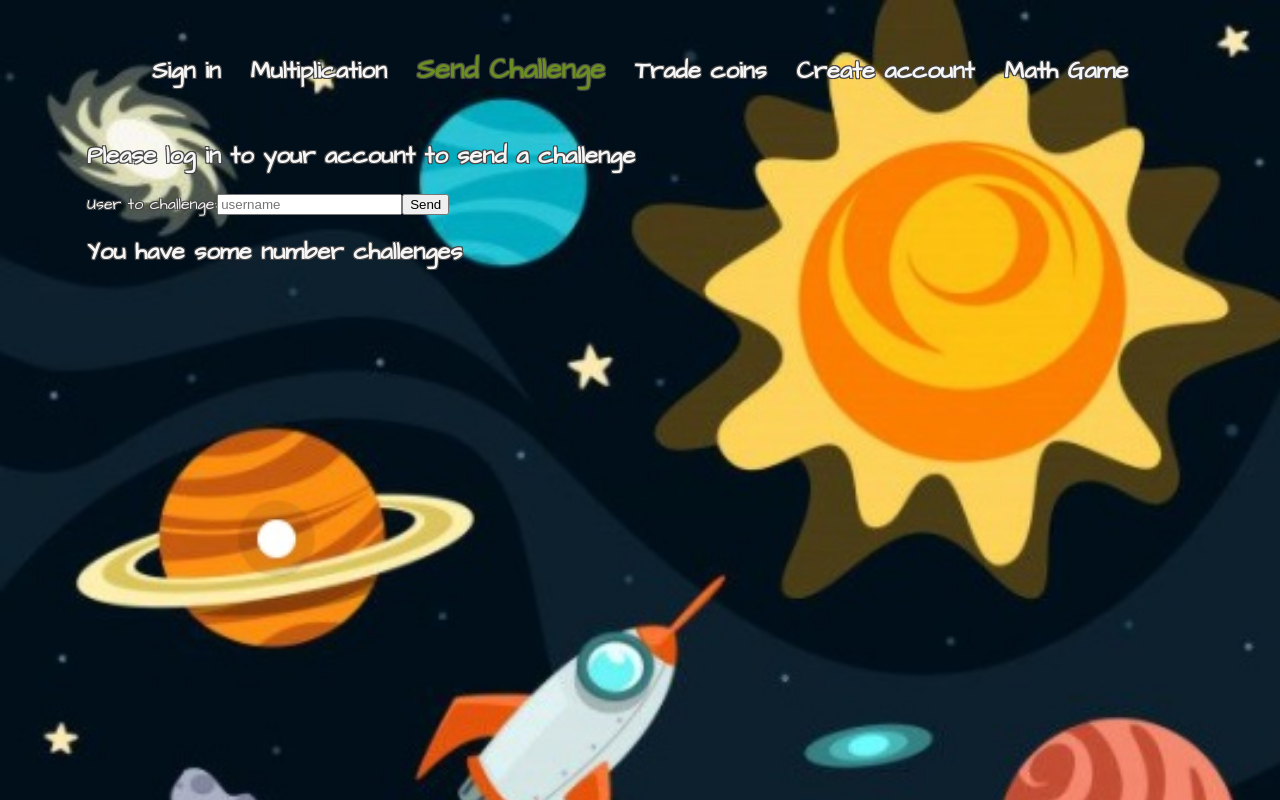
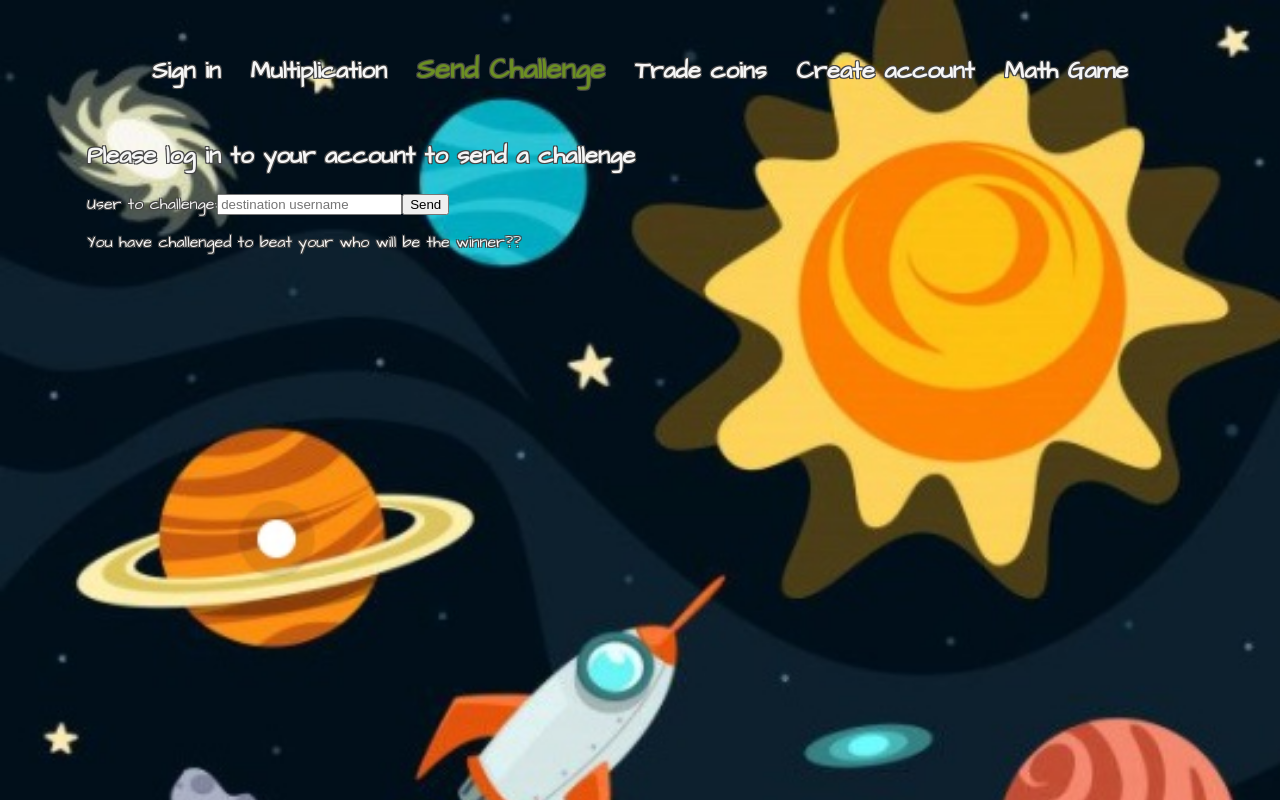
Before and after one commit to MaiteArp/pinnacle-frontend, a React (Create React App) app: page /Challenge in a window 1280 px wide. Built offline with nearby package versions, Linux system fonts and the light colour scheme.

Commit message:
adds sending and getting challenges

```diff
--- a/src/Pages/Challenge.tsx
+++ b/src/Pages/Challenge.tsx
@@ -1,12 +1,60 @@
-import * as React from 'react';
+import React, { useRef } from "react";
 import { RouteComponentProps} from 'react-router';
 import { Link } from 'react-router-dom';
+import { ChallengeData, LoggedInUser } from '../Router';
+import axios from 'axios';
 
 //import Title from '~/Components/Title'; // what would this be?
 
-interface Props extends RouteComponentProps {}
+interface Props extends RouteComponentProps {
+    loggedInUser: LoggedInUser|null;
+    inChallenge: ChallengeData|null;
+    //outChallenge: ChallengeData|null;
+    //setOutChallenge: React.Dispatch<React.SetStateAction<ChallengeData|null>>;
+    checkChallenge: () => void;
 
-const Challenge = ({ history }: Props) => {
+}
+
+type ChallengeFormData = {
+    challenged: string;
+    best_time: number;
+}
+
+
+const Challenge = ({ history, loggedInUser, inChallenge }: Props) => {
+
+    const onChallengeSent = async (event: React.FormEvent<HTMLFormElement>) => {
+        event.preventDefault();
+        await sendNewChallenge({
+            "challenged": String(challengedInput.current?.value),
+            "best_time": Number(loggedInUser?.best_time)
+        });
+    };
+
+
+    const challengedInput = useRef<HTMLInputElement>(null);
+
+
+    const sendNewChallenge = (newChallengeData: ChallengeFormData) => {
+        if (loggedInUser !== null && loggedInUser.best_time !== null){
+            axios.post(`${process.env.REACT_APP_BACKEND_URL}/challenges`, newChallengeData,
+            {
+                params: {
+                    format: 'json',
+                }
+            })
+                .then((response) => {
+                    console.log('success! New challenge sent');
+                    console.log(response.data);
+                })
+                .catch((error) => {
+                    console.log('Oops! try again', error);
+                    console.log(error?.response?.data);
+                });
+            }
+        };
+
+
     return (
     <div>
         <header>
@@ -19,22 +67,36 @@ const Challenge = ({ history }: Props) => {
             <Link to='/'>Math Game</Link>
             </nav>
         </header>
-
         <div>
+            {/* might wat to make this display again only after winner has been sorted out */}
             <section>
                 <h2>Please log in to your account to send a challenge</h2>
-                <label>User to challenge:</label>
-                <input
-                placeholder='username'
-                required
-                />
-                <button> Send </button>
+                <form onSubmit={onChallengeSent}>
+                    <label>User to challenge:</label>
+                    <input
+                    name="challenged"
+                    id="challenged"
+                    ref={challengedInput}
+
+                    placeholder='destination username'
+                    required
+                    />
+                    <button type='submit'> Send </button>
+                </form>
             </section>
+            {/* {outChallenge !== null ? (): null} */}
             <section>
-                <h2>You have {'some number'} challenges</h2>
+                <p> You have challenged {} to beat your {loggedInUser?.best_time}
+                who will be the winner?? </p>
             </section>
+
+            {inChallenge !== null ? ( <section>
+            <h2>You have a new challenge from {} can you beat their best time of {}?</h2>
+            <button>Accept</button>
+            <button>Decline</button>
+            </section>): null}
         </div>
-    </div> //I want this to be buttons
+    </div>
     );
 };
 
--- a/src/Pages/Home.tsx
+++ b/src/Pages/Home.tsx
@@ -5,7 +5,7 @@ import Question from "../components/Question"
 import BestTime from "../components/BestTime"
 import Clock from "../components/Clock"
 import Treasure from "../components/Treasure"
-import { LoggedInUser } from '../Router';
+import { ChallengeData, LoggedInUser } from '../Router';
 import { RouteComponentProps } from 'react-router';
 
 
@@ -17,14 +17,16 @@ interface Props extends RouteComponentProps {
     setLoggedInUser: React.Dispatch<React.SetStateAction<LoggedInUser|null>>;
     coins: number;
     setCoins: React.Dispatch<React.SetStateAction<number>>;
+    inChallenge: ChallengeData|null;
+    checkChallenge: () => void;
 }
 
-const Home = ({loggedInUser, setLoggedInUser, coins, setCoins}: Props) => {
+const Home = ({loggedInUser, setLoggedInUser, coins, setCoins, checkChallenge, inChallenge}: Props) => {
 //{ history }: Props
 
     const [answer, setAnswer] = useState(0); // answer is the answer to the multiplication question ...
     const [number, setNumber] = useState(0); // this is the current question
-    //const [coins, setCoins] = useState(0);
+
     const [gameOver, setGameOver] = useState(true);
     const [gameStarted, setGameStarted] = useState(false);
     const [multipleA, setMultipleA] = useState(0);// need one for each number so we can show it
@@ -35,8 +37,7 @@ const Home = ({loggedInUser, setLoggedInUser, coins, setCoins}: Props) => {
 
     const [count, setCount] = useState(0);
     const [userName, setUserName] = useState<string|null>(null);
-    //const [treasure, setTreasure] = useState(0); //these are the coins for the user in particular
-    //const
+
 
     const startGame = () => {
 
@@ -126,9 +127,11 @@ const Home = ({loggedInUser, setLoggedInUser, coins, setCoins}: Props) => {
         }
     };
 
+
     useEffect (() => {
         if (loggedInUser !== null) {
             collectTreasure();
+            checkChallenge();
             setUserName(loggedInUser.name);
             setBestTime(loggedInUser.best_time);
         }
@@ -158,6 +161,7 @@ const Home = ({loggedInUser, setLoggedInUser, coins, setCoins}: Props) => {
             </div>
             {/* a terniary to show the user's 'name'Math Game if there is a user */}
             <h1> {userName !== null ? userName + "'s" : ""} Math Game</h1>
+            {inChallenge !== null ? ( <h2> You've been challenged </h2>): null}
             </section>
 
             <section className='middle'>
@@ -169,7 +173,7 @@ const Home = ({loggedInUser, setLoggedInUser, coins, setCoins}: Props) => {
 
                 <div className='prompt'>
                 {!gameOver ? ( <Question multipleA={multipleA} multipleB={multipleB} finalAnswer={finalAnswer} hasResponse={hasResponse}/> ) : null}
-                <input type="text" placeholder="enter a number" onKeyPress={handleSubmit} id='input'/>
+                <input type="text" placeholder="enter a number" onKeyPress={handleSubmit} id='input' autoComplete='off'/>
                 </div>
 
                 {!gameOver ? <p className='coins'>
--- a/src/Pages/SignIn.tsx
+++ b/src/Pages/SignIn.tsx
@@ -31,6 +31,7 @@ const SignIn = ({ history, loggedInUser, setLoggedInUser }: Props) => {
 
     const nameInput = useRef<HTMLInputElement>(null);
     const passwordInput = useRef<HTMLInputElement>(null);
+
 
     const getExistingUser = (userData: UserData) => {
             axios.post(`${process.env.REACT_APP_BACKEND_URL}/users/login`, userData,
--- a/src/Router.tsx
+++ b/src/Router.tsx
@@ -1,6 +1,6 @@
 import React, { useState } from 'react';
 import { BrowserRouter, Route, Switch } from 'react-router-dom';
-
+import axios from 'axios';
 
 import Multiplication from './Pages/Multiplication';
 import SignIn from './Pages/SignIn';
@@ -16,24 +16,52 @@ export type LoggedInUser = {
     coins: number;
     best_time: number;
 }
+export type ChallengeData = {
+    id: number;
+    winner: number;
+    challenger_id: number;
+    destination_id: number;
+}
+
 
 
 const Router = () => {
     const [loggedInUser, setLoggedInUser] = useState<LoggedInUser|null>(null);
     const [coins, setCoins] = useState(0);
+    //const [challengeData, setChallengeData] = useState<ChallengeData|null>(null);
+    const [inChallenge, setInChallenge] = useState<ChallengeData|null>(null);
+    //const [outChallenge, setOutChallenge] = useState<ChallengeData|null>(null);
+
+    const checkChallenge = () => {
+        if (loggedInUser !== null) {
+            axios.get(`${process.env.REACT_APP_BACKEND_URL}/challenges/check/${loggedInUser.id}`)
+            .then( (response) => {
+                console.log('trying to get challenge');
+                setInChallenge(response.data.challenges?.[0]);
+
+            })
+            .catch( (error) => {
+                console.log(error.response)
+            })
+        }
+    }; // answer will just grab state from next game
 
     return (
         <BrowserRouter>
             <Switch>
             <Route path="/SignIn" render={(props) => (<SignIn {...props} loggedInUser={loggedInUser} setLoggedInUser={setLoggedInUser} /> )} />
             <Route path="/Multiplication" component={Multiplication} />
-            <Route path="/Challenge" component={Challenge} />
+            <Route path="/Challenge" render={(props) => (<Challenge {...props} loggedInUser={loggedInUser} inChallenge={inChallenge}
+            checkChallenge={checkChallenge} /> )} />
             <Route path="/TradeCoins" component={TradeCoins} />
             <Route path="/CreateAccount" component={CreateAccount} />
-            <Route path="/" render={(props) => (<Home {...props} loggedInUser={loggedInUser} setLoggedInUser={setLoggedInUser} coins={coins} setCoins={setCoins}/>)} />
+            <Route path="/" render={(props) => (<Home {...props} loggedInUser={loggedInUser} setLoggedInUser={setLoggedInUser} coins={coins}
+            setCoins={setCoins} inChallenge={inChallenge} checkChallenge={checkChallenge} />)} />
             </Switch>
         </BrowserRouter>
     );
 };
 
 export default Router;
+
+// outChallenge={outChallenge}
```
